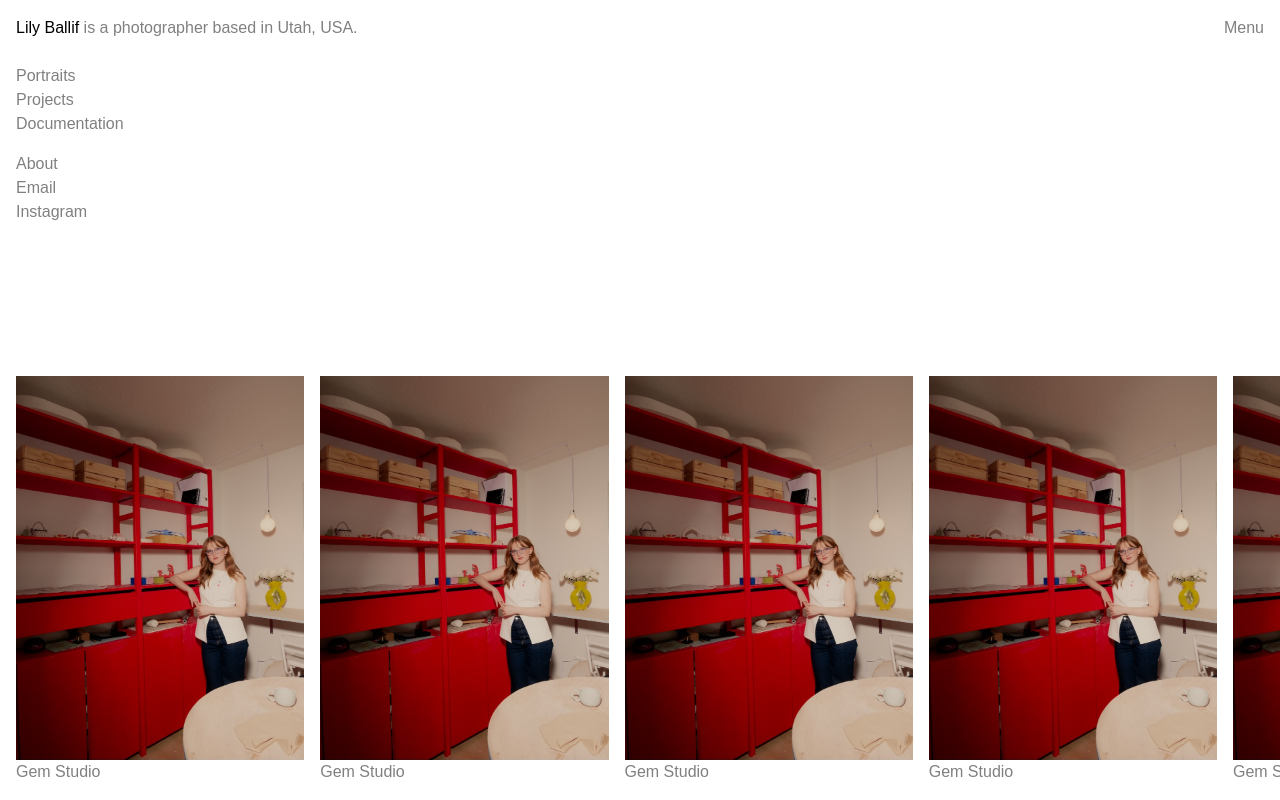
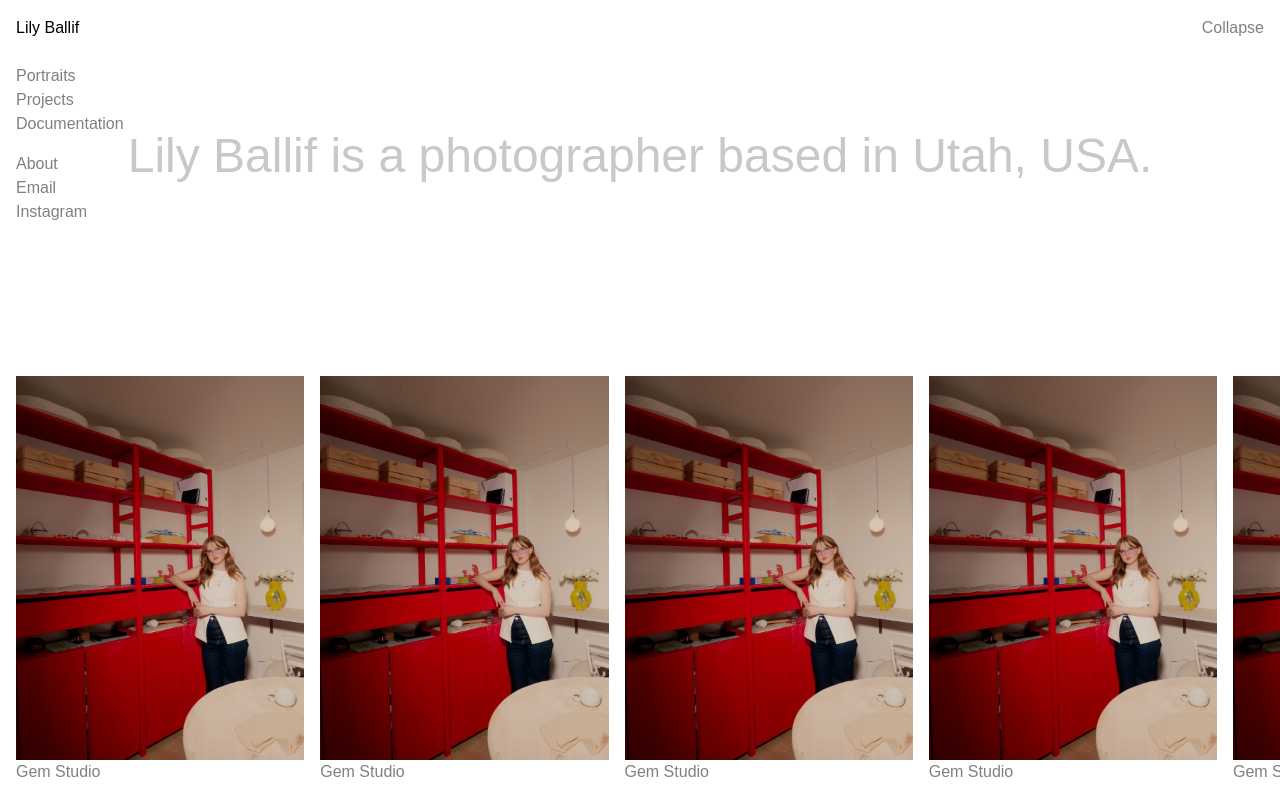
Before and after one commit to a-2280/lily, a React (Vite) app: page / in a window 1280 px wide. Both pictures are taken after a click on the link "Menu". Built offline with nearby package versions, Linux system fonts and the light colour scheme.

Commit message:
new navbar! animations are a bit rough...

```diff
--- a/src/App.jsx
+++ b/src/App.jsx
@@ -1,21 +1,16 @@
 import { useState } from 'react'
-import { CSSTransition } from 'react-transition-group';
 
-import Nav from './Nav'
+import Navbar from './Navbar'
 import Card from './Card'
-import Dropdown from './Dropdown'
-import MenuButton from './MenuButton'
 import gemStudio from './assets/L1430117.jpeg'
 
 
 function App() {
+  const [activeMenu, setActiveMenu] = useState('main-nav');
+
   return (
     <div className='webpage'>
-      <Navbar>
-        <NavItem button="Menu">
-          <DropdownMenu />
-        </NavItem>
-      </Navbar>
+      <Navbar />
       <div className='cards'>
         <Card src={gemStudio} alt="Gem Studio" p="Gem Studio" />
         <Card src={gemStudio} alt="Gem Studio" p="Gem Studio" />
@@ -27,99 +22,4 @@ function App() {
     </div>
   )
 }
-
-function Navbar(props) {
-  return(
-    <nav className='navbar'>
-      <div className='navbar-nav'>
-        <p><span className='black-text'>Lily Ballif</span> is a photographer based in Utah, USA.</p>
-        {props.children}
-      </div>
-    </nav>
-  );
-}
-
-function NavItem(props) {
-  const [open, setOpen] = useState(false);
-
-  return(
-    <>
-      <a href="#" className='nav-button' onClick={() => setOpen(!open)}>
-        {props.button}
-      </a>
-
-      {open && props.children}
-    </>
-  );
-}
-
-function DropdownMenu() {
-  const [activeMenu, setActiveMenu] = useState('main');
-
-  function DropdownItem(props) {
-    return(
-      <li>
-        <a href="#" className='menu-item' onClick={() => props.goToMenu && setActiveMenu(props.goToMenu)}>
-          {props.children}
-        </a>
-      </li>
-    );
-  }
-
-  return(
-    <div className='dropdown'>
-      <CSSTransition in={activeMenu === 'main'} unmountOnExit classNames='menu-primary'>
-        <div className="menu">
-          <ul>
-            <DropdownItem>Portraits</DropdownItem>
-            <DropdownItem goToMenu='projects'>Projects</DropdownItem>
-            <DropdownItem>Documentation</DropdownItem>
-          </ul>
-
-          <ul className='socials'>
-            <li>
-              <a href="#">About</a>
-            </li>
-            <li>
-              <a href="#">Email</a>
-            </li>
-            <li>
-              <a href="#">Instagram</a>
-            </li>
-          </ul>
-        </div>
-      </CSSTransition>
-
-      <CSSTransition in={activeMenu === 'projects'} unmountOnExit classNames='menu-secondary'>
-        <div className="menu">
-          <ul>
-            <DropdownItem>Portraits</DropdownItem>
-            <DropdownItem>
-              Projects
-              <ul className='sub-projects'>
-                <DropdownItem>The Sound of Liver</DropdownItem>
-                <DropdownItem>Feel Good</DropdownItem>
-                <DropdownItem>A Star is Born</DropdownItem>
-              </ul>
-            </DropdownItem>
-            <DropdownItem>Documentation</DropdownItem>
-          </ul>
-
-          <ul className='socials'>
-            <li>
-              <a href="#">About</a>
-            </li>
-            <li>
-              <a href="#">Email</a>
-            </li>
-            <li>
-              <a href="#">Instagram</a>
-            </li>
-          </ul>
-        </div>
-      </CSSTransition>
-    </div>
-  );
-}
-
 export default App
--- a/src/Dropdown.jsx
+++ /dev/null
@@ -1,38 +0,0 @@
-
-
-function Dropdown() {
-    return(
-        <>
-            <div className="navbar">
-                <p className="blackwords">Lily Ballif</p>
-                <p className="navButton" onClick={() => {toggleMode()}}>Collapse</p>
-            </div>
-            <div className="dropdown">
-                <div>
-                    <ul>
-                        <li><a href="#">Portraits</a></li>
-                        <li className="projects">
-                            <a href="#">Projects</a>
-                            <ul>
-                                <li><a href="#">The Sound of Liver</a></li>
-                                <li><a href="#">Feel Good</a></li>
-                                <li><a href="#">A Star is Born</a></li>
-                            </ul>
-                        </li>
-                        <li><a href="#">Documentation</a></li>
-                    </ul>
-                    <ul>
-                        <li><a href="#">About</a></li>
-                        <li><a href="#">Email</a></li>
-                        <li><a href="#">Instagram</a></li>
-                    </ul>
-                </div>
-                <div className="background">
-                    <p className="backgroundText">Lily Ballif is a photographer based in Utah, USA.</p>
-                </div>
-            </div>
-        </>
-    );
-}
-
-export default Dropdown
--- a/src/MenuButton.jsx
+++ /dev/null
@@ -1,7 +0,0 @@
-
-function MenuButton() {
-    return(
-        <p className="navMenu">Menu</p>
-    );
-}
-export default MenuButton
--- a/src/Nav.jsx
+++ /dev/null
@@ -1,12 +0,0 @@
-import { useState } from "react";
-
-function Nav(){
-    return(
-        <div className="navbar">
-            <p><span className="blackwords">Lily Ballif</span> is a photographer based in Utah, USA. </p>
-            <p className="navButton" onClick={() => {toggleMode()}}>Menu</p>
-        </div>
-    );
-}
-
-export default Nav
--- /dev/null
+++ b/src/Navbar.jsx
@@ -0,0 +1,83 @@
+import { useState } from "react";
+import { act } from "react-dom/test-utils";
+import { CSSTransition } from 'react-transition-group';
+
+
+function Navbar() {
+    const [open, setOpen] = useState(false);
+
+    return(
+      <nav className='navbar'>
+        <div className='navbar-nav'>
+            <p>
+                <span className="black-text">Lily Ballif</span>
+                {!open && " is a photographer based in Utah, USA."}
+            </p>
+            <a href="#" onClick={() => setOpen(!open)}>
+                {open ? "Collapse" : "Menu"}
+            </a>
+
+            {open && <DropdownMenu />}
+
+        </div>
+      </nav>
+    );
+  }
+
+function DropdownMenu() {
+    const [activeMenu, setActiveMenu] = useState('main');
+
+    function DropdownItem(props) {
+        return(
+            <li>
+                <a href="#" onClick={() => props.goToMenu && setActiveMenu(props.goToMenu)}>{props.children}</a>
+            </li>
+        );
+    }
+
+    return(
+        <>
+            <div className="background">
+                <p>Lily Ballif is a photographer based in Utah, USA.</p>
+            </div>
+            <div className="dropdown">
+                <ul className="content">
+                    <CSSTransition in={activeMenu === 'main'} unmountOnExit>
+                        <div className="menu">
+                            <DropdownItem>Portraits</DropdownItem>
+                            <DropdownItem goToMenu='projects'>Projects</DropdownItem>
+                            <DropdownItem>Documentation</DropdownItem>
+                        </div>
+                    </CSSTransition>
+                    <CSSTransition in={activeMenu === 'projects'} unmountOnExit>
+                        <div className="menu">
+                            <DropdownItem>Portraits</DropdownItem>
+                            <DropdownItem goToMenu='main'>
+                                Projects
+                                <ul className="projects-ul">
+                                    <DropdownItem>The Sound of Liver</DropdownItem>
+                                    <DropdownItem>Feel Good</DropdownItem>
+                                    <DropdownItem>A Star is Born</DropdownItem>
+                                </ul>
+                            </DropdownItem>
+                            <DropdownItem>Documentation</DropdownItem>
+                        </div>
+                    </CSSTransition>
+                </ul>
+                <ul className="socials">
+                    <li>
+                        <a href="#">About</a>
+                    </li>
+                    <li>
+                        <a href="#">Email</a>
+                    </li>
+                    <li>
+                        <a href="#">Instagram</a>
+                    </li>
+                </ul>
+            </div>
+        </>
+    );
+}
+
+export default Navbar
--- a/src/index.css
+++ b/src/index.css
@@ -148,5 +148,24 @@ a {
   padding-left: 1rem;
 }
 
+.background {
+  z-index: -1;
+  position: absolute;
+  width: fit-content;
+
+  top: 15%;
+  left: 0;
+  right: 0;
+  margin-inline: auto;
+}
+
+.background p {
+  color: #C8C8C8;
+  font-size: 3rem;
+}
+
+.projects-ul {
+  padding-left: 1rem;
+}
 
 /* CSSTransitions */
```
